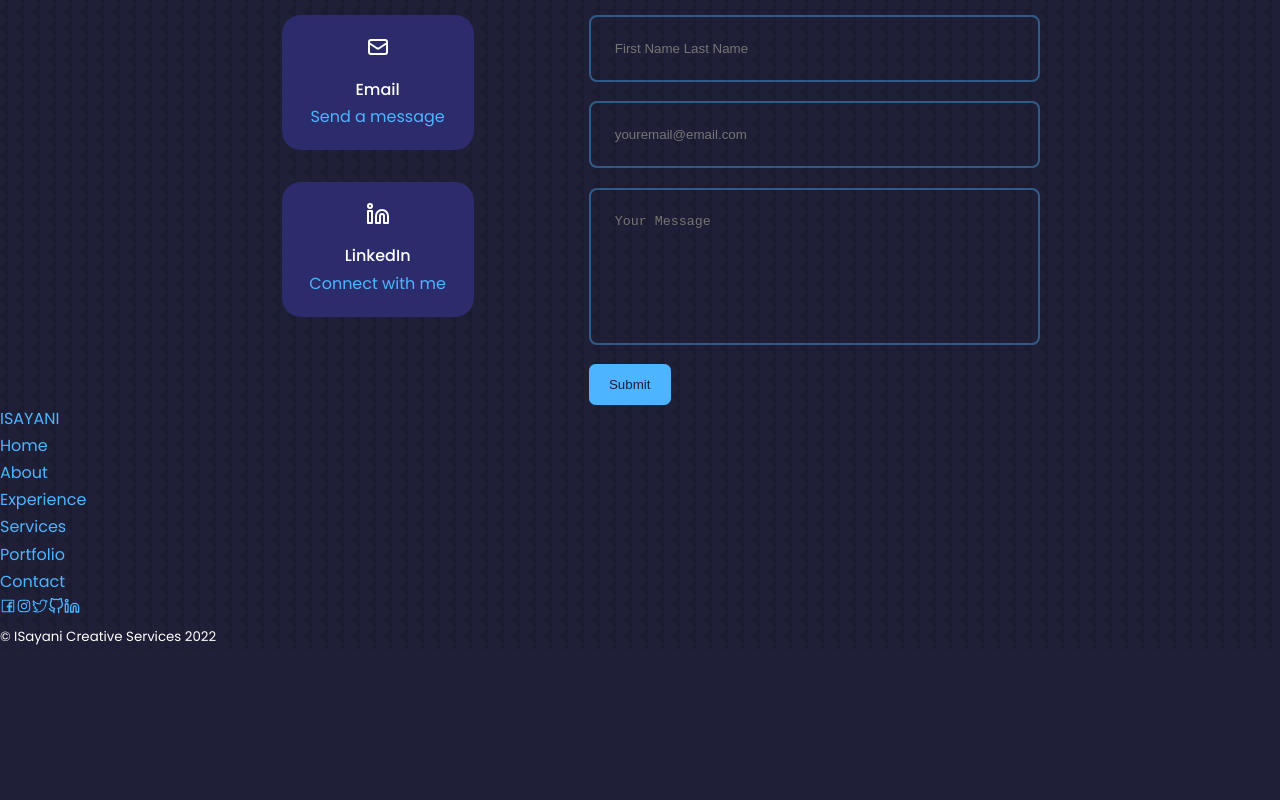
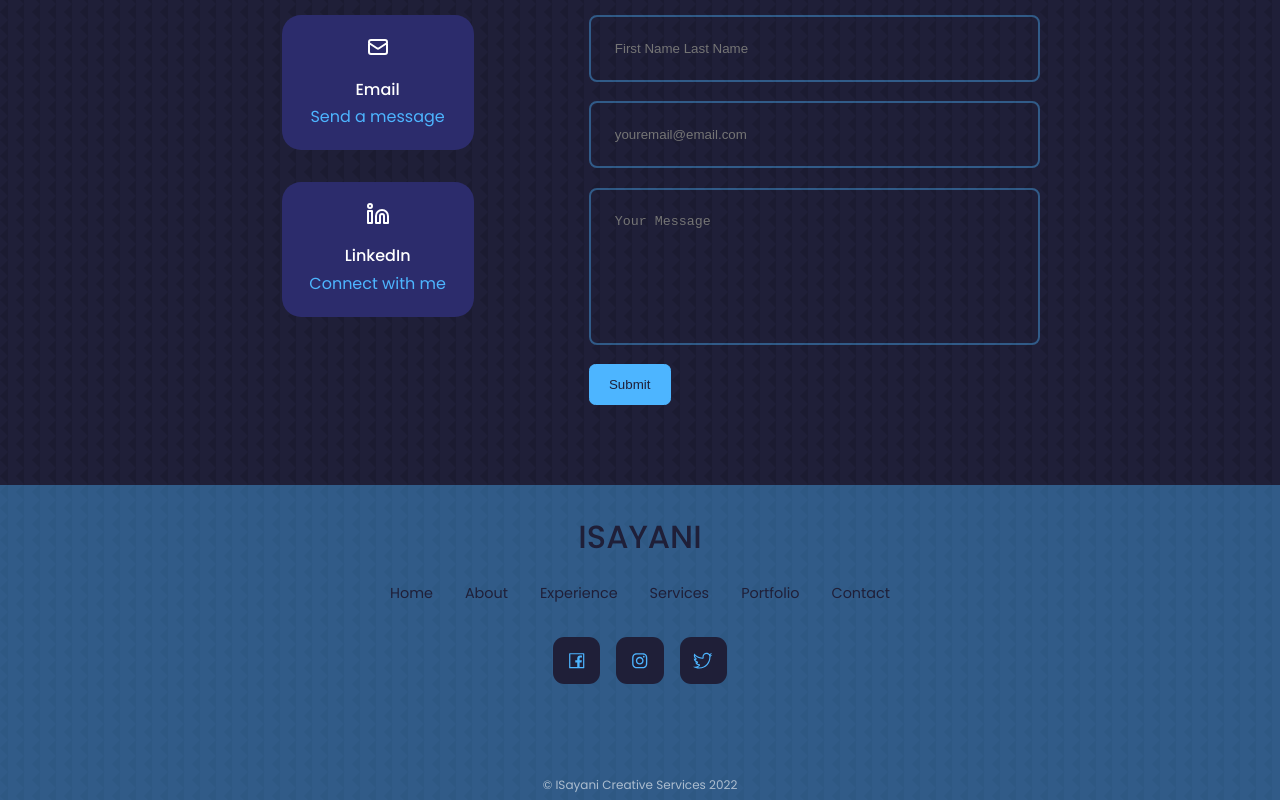
Before and after one commit to isayani/isayani-react-portfolio, a React (Create React App) app: page / in a window 1280 px wide. Shown: the part 4284-5084 px from the top of the page. Before the commit the page ends 4933 px from the top, so only its background shows below. Built offline with nearby package versions, Linux system fonts and the light colour scheme.

Commit message:
complete footer css with queries

```diff
--- a/src/components/footer/footer.css
+++ b/src/components/footer/footer.css
@@ -0,0 +1,79 @@
+footer {
+    background: var(--color-primary-variant);
+    padding-top: 1.6rem;
+    padding-bottom: 3rem;
+    text-align: center;
+    font-size: .9rem;
+    margin-top: 5rem;
+}
+
+footer a {
+    color: var(--color-bg);
+}
+
+.footer__logo {
+    font-size: 2rem;
+    font-weight: 500;
+    margin-bottom: 1rem;
+    display: inline-block;
+}
+
+.permaLinks {
+    display: flex;
+    flex-wrap: wrap;
+    justify-content: center;
+    gap: 2rem;
+    margin: 0 auto 2rem;
+}
+
+.footer__socials {
+    display: flex;
+    justify-content: center;
+    gap: 1rem;
+    margin-bottom: 2rem;
+}
+
+.footer__socials a {
+    font-size: 135%;
+    color: var(--color-primary);
+    background: var(--color-bg);
+    padding: .8rem;
+    border-radius: .7rem;
+    display: flex;
+    border: 1px solid transparent;
+}
+
+.footer__socials a:hover {
+    background: transparent;
+    color: var(--color-white);
+    border-color: var(--color-primary);
+}
+
+.footer__copyright {
+    margin-bottom: -3rem;
+    padding-top: 3.5rem;
+    padding-bottom: .2rem;
+    color: var(--color-light);
+    transition: var(--transition);
+}
+
+.footer__copyright:hover {
+    color: var(--color-white);
+}
+
+.mobile__socials {
+    display: none;
+}
+
+/* ----- SMALL MEDIA QUERY ----- */
+@media screen and (max-width: 600px) {
+    .permaLinks {
+        flex-direction: column;
+        gap: 1rem;
+    }
+
+    .mobile__socials {
+        display: inline-flex;
+        gap: 1rem;
+    }
+  }
```
